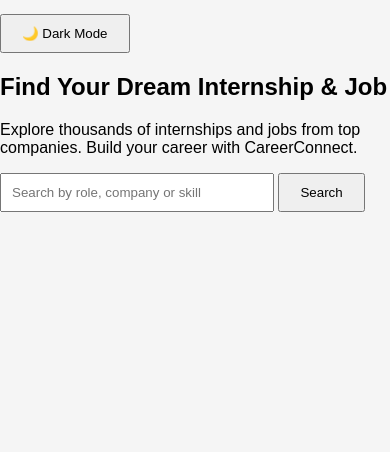
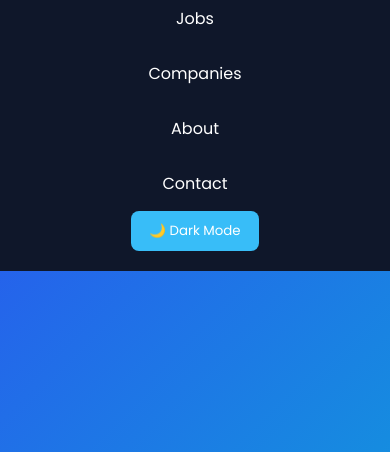
Before and after one commit to janhviambulkar/decodelabs_tasks, a website: page Week1/index.html in a window 390 px wide. Shown: the part 126-578 px from the top of the page. Drawn offline with Linux system fonts and the light colour scheme.

Commit message:
Update style.css
Refactor CSS styles for layout and responsiveness.

```diff
--- a/Week1/style.css
+++ b/Week1/style.css
@@ -1,73 +1,135 @@
+*{
+    margin:0;
+    padding:0;
+    box-sizing:border-box;
+    font-family:'Poppins',sans-serif;
+}
+
 body{
+    background:#f4f7fc;
+    color:#333;
+}
 
-font-family:Arial;
+/* Navbar */
 
-margin:0;
+.navbar{
+    display:flex;
+    justify-content:space-between;
+    align-items:center;
+    padding:20px 8%;
+    background:#0f172a;
+    color:white;
+    position:sticky;
+    top:0;
+}
 
-background:#f5f5f5;
+.logo{
+    font-size:28px;
+    font-weight:bold;
+    color:#38bdf8;
+}
+
+.nav-links{
+    display:flex;
+    list-style:none;
+    gap:30px;
+}
+
+.nav-links a{
+    text-decoration:none;
+    color:white;
+    transition:.3s;
+}
+
+.nav-links a:hover{
+    color:#38bdf8;
+}
+
+#themeBtn{
+    padding:10px 18px;
+    border:none;
+    border-radius:8px;
+    cursor:pointer;
+    background:#38bdf8;
+    color:white;
+}
+
+/* Hero */
+
+.hero{
+    min-height:90vh;
+    display:flex;
+    justify-content:center;
+    align-items:center;
+    text-align:center;
+    background:linear-gradient(135deg,#2563eb,#06b6d4);
+    color:white;
+    padding:30px;
+}
+
+.hero-content{
+    max-width:750px;
+}
+
+.hero h1{
+    font-size:52px;
+    margin-bottom:20px;
+}
+
+.hero p{
+    font-size:20px;
+    margin-bottom:30px;
+}
+
+.search-box{
+    display:flex;
+    justify-content:center;
+    gap:10px;
+    flex-wrap:wrap;
+}
+
+.search-box input{
+    width:350px;
+    padding:15px;
+    border:none;
+    border-radius:8px;
+}
+
+.search-box button{
+    padding:15px 30px;
+    border:none;
+    border-radius:8px;
+    background:#0f172a;
+    color:white;
+    cursor:pointer;
+    transition:.3s;
+}
+
+.search-box button:hover{
+    background:white;
+    color:#0f172a;
+}
+
+/* Mobile */
+
+@media(max-width:768px){
+
+.navbar{
+flex-direction:column;
+gap:15px;
+}
+
+.nav-links{
+flex-direction:column;
+text-align:center;
+}
+
+.hero h1{
+font-size:36px;
+}
+
+.search-box input{
+width:100%;
+}
 
 }
-
-header{
-
-background:#1e88e5;
-
-color:white;
-
-padding:30px;
-
-text-align:center;
-
-}
-
-.search{
-
-text-align:center;
-
-margin:20px;
-
-}
-
-input{
-
-padding:10px;
-
-width:250px;
-
-}
-
-button{
-
-padding:10px 20px;
-
-cursor:pointer;
-
-}
-
-.jobs{
-
-display:flex;
-
-justify-content:center;
-
-gap:20px;
-
-flex-wrap:wrap;
-
-}
-
-.card{
-
-background:white;
-
-padding:20px;
-
-width:250px;
-
-border-radius:10px;
-
-box-shadow:0 0 10px gray;
-
-text-align:center;
-
-}
```
